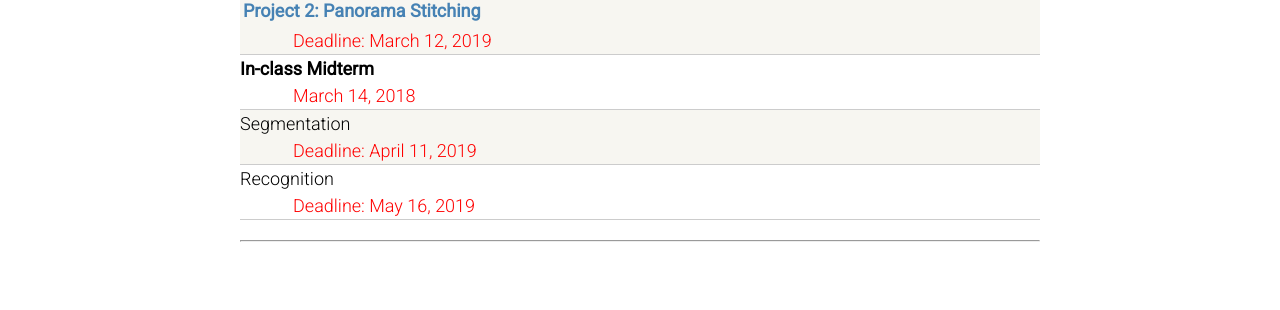
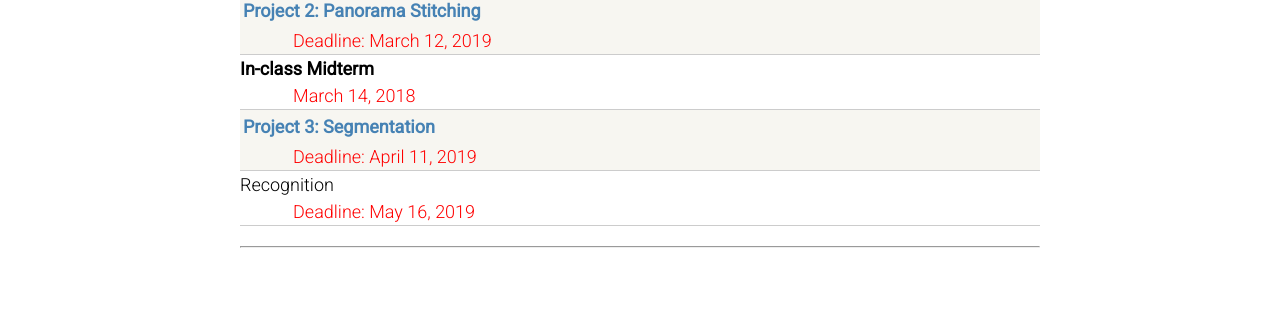
Before and after one commit to cmsc426spring2019/cmsc426spring2019.github.io, a Jekyll site: the page built from notes.html, in a window 1280 px wide. Shown: the part 1385-1695 px from the top of the page. Built offline with Jekyll 4.4.1, drawn with Linux system fonts in a browser that asks for light colours; grey boxes are pictures that could not be loaded.

Commit message:
P3 assignment prompt is live

```diff
--- a/notes.html
+++ b/notes.html
@@ -147,11 +147,9 @@ permalink: /notes
     </div>
 
     <div class="materials-item">
-   <!--   <a href="2019/proj/p3" style="color:SteelBlue">
+   <a href="2019/proj/p3" style="color:SteelBlue">
         <b>Project 3: Segmentation</b>
       </a>
--->
-	    <p> Segmentation </p>
 	<ul style="list-style-type:none">
 	<li> <font color="red">&#160 Deadline: April 11, 2019</font></li>
 	</ul>
```
